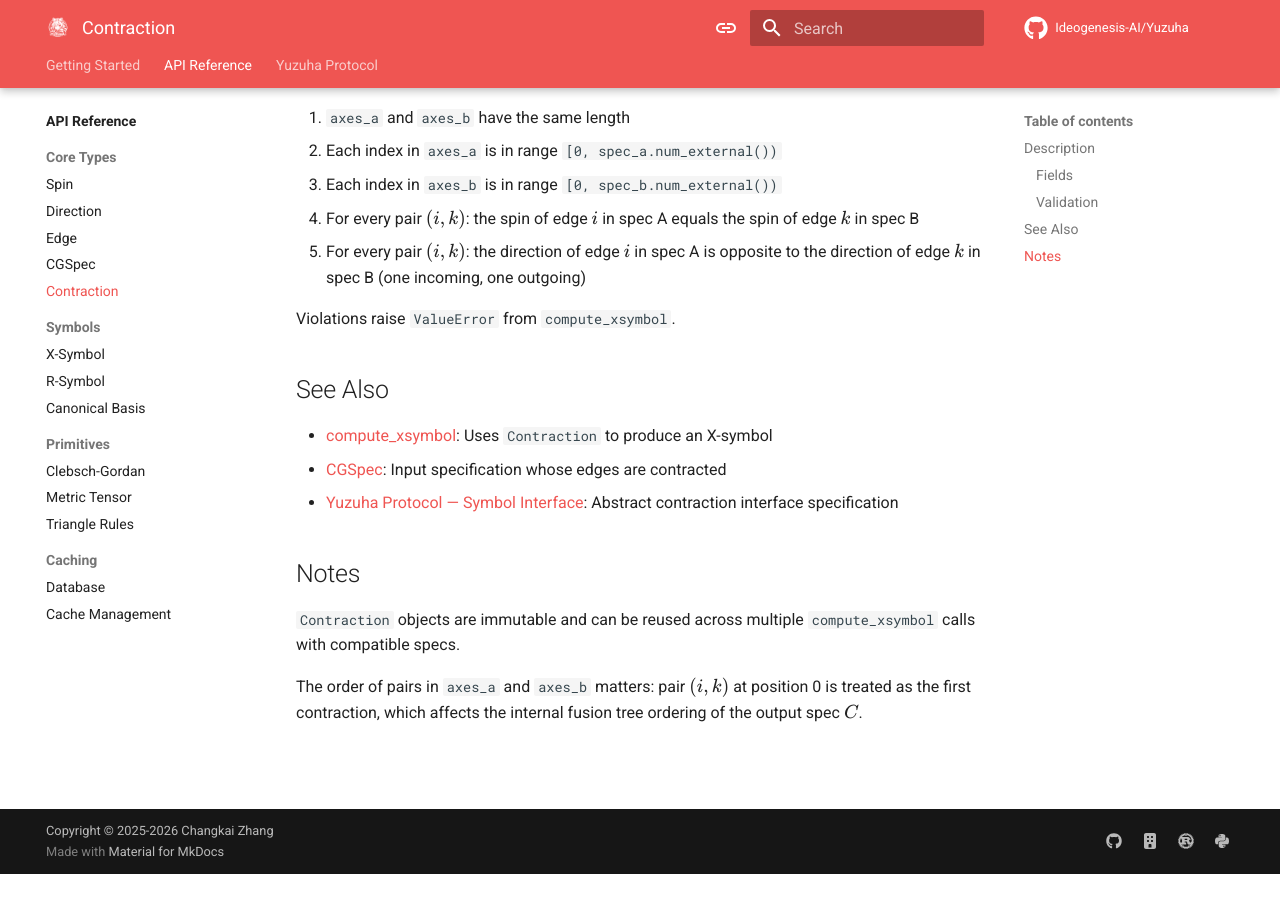
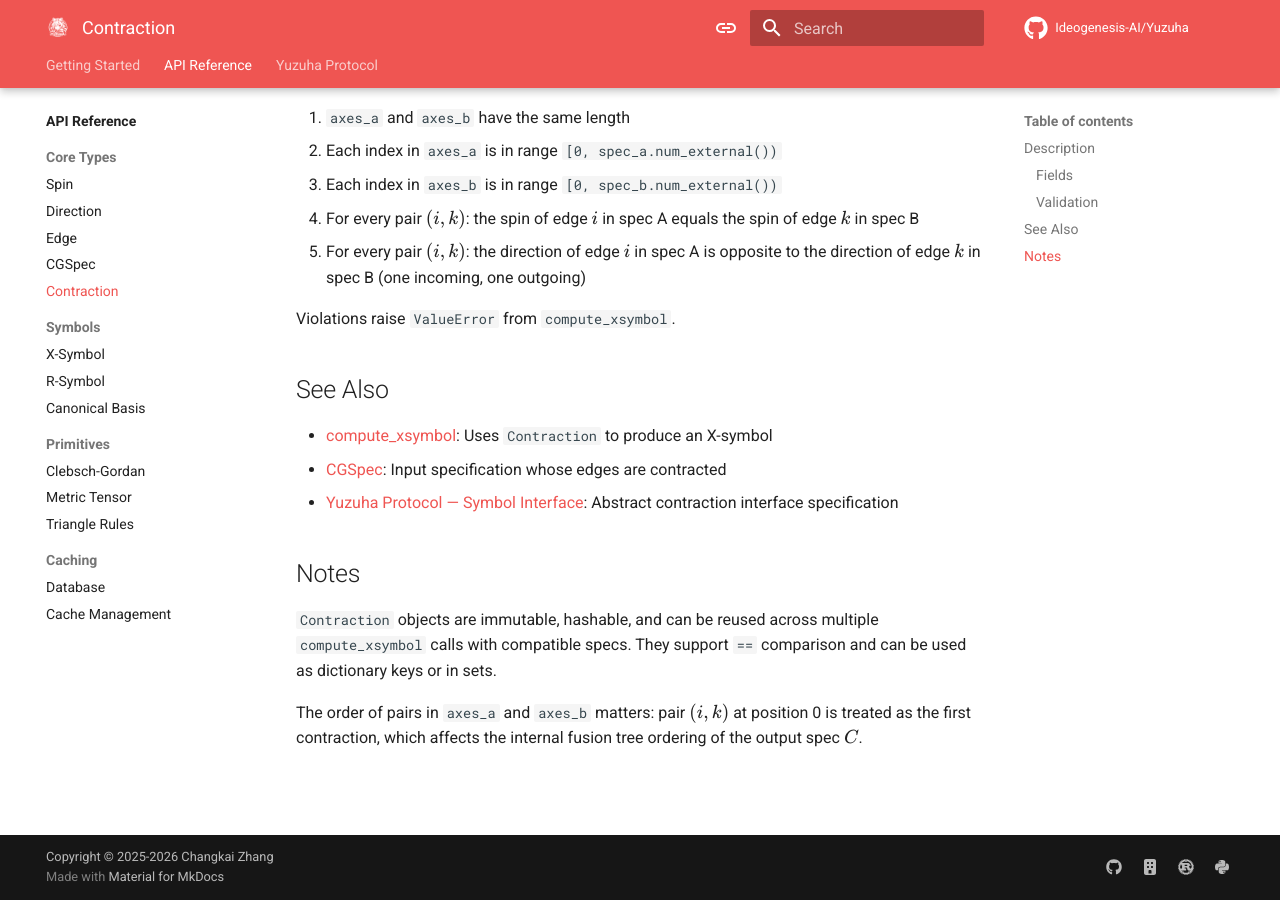
Before and after one commit to Ideogenesis-AI/Yuzuha, an MkDocs documentation site: the page built from docs/api/core/contraction.md, in a window 1280 px wide and 900 px high, scrolled down 985 px. Built offline with MkDocs 1.6.1 and Material for MkDocs 9.7.7, drawn with Linux system fonts in a browser that asks for light colours; comment, search, counter and statistics services are not loaded; before the commit the page ends 1859 px from its top, so only the background shows below that.

Commit message:
Enhance Contraction documentation to clarify immutability, hashability, and comparison support
This commit updates the Contraction documentation to specify that Contraction objects are immutable, hashable, and can be reused across multiple compute_xsymbol calls. It also highlights their support for equality comparison, allowing them to be used as dictionary keys and in sets, improving user understanding of their behavior in data structures.

```diff
--- a/docs/api/core/contraction.md
+++ b/docs/api/core/contraction.md
@@ -53,8 +53,9 @@ Violations raise `ValueError` from `compute_xsymbol`.
 
 ## Notes
 
-`Contraction` objects are immutable and can be reused across multiple `compute_xsymbol`
-calls with compatible specs.
+`Contraction` objects are immutable, hashable, and can be reused across multiple
+`compute_xsymbol` calls with compatible specs. They support `==` comparison and can
+be used as dictionary keys or in sets.
 
 The order of pairs in `axes_a` and `axes_b` matters: pair \((i, k)\) at position 0
 is treated as the first contraction, which affects the internal fusion tree ordering of
```
